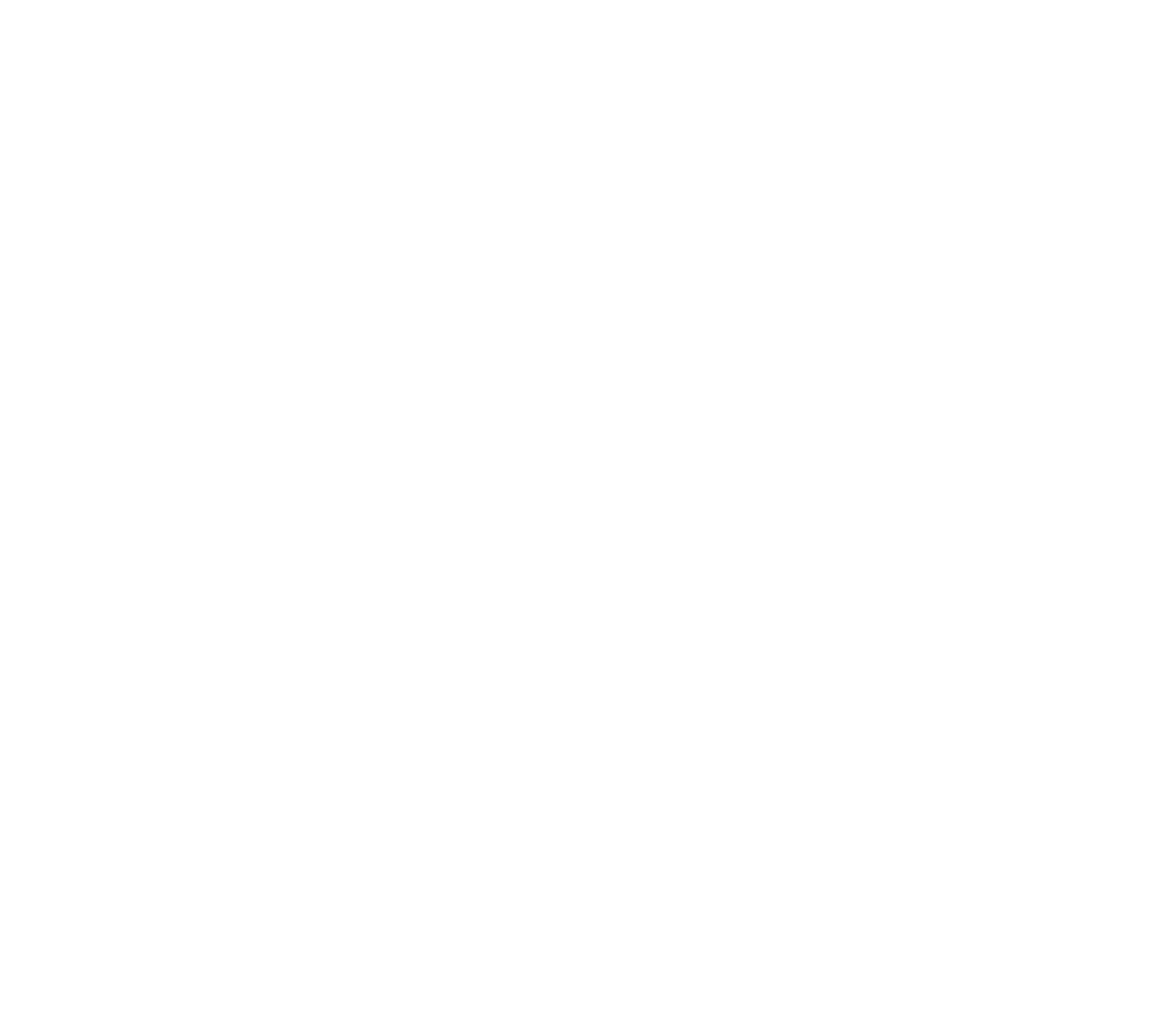
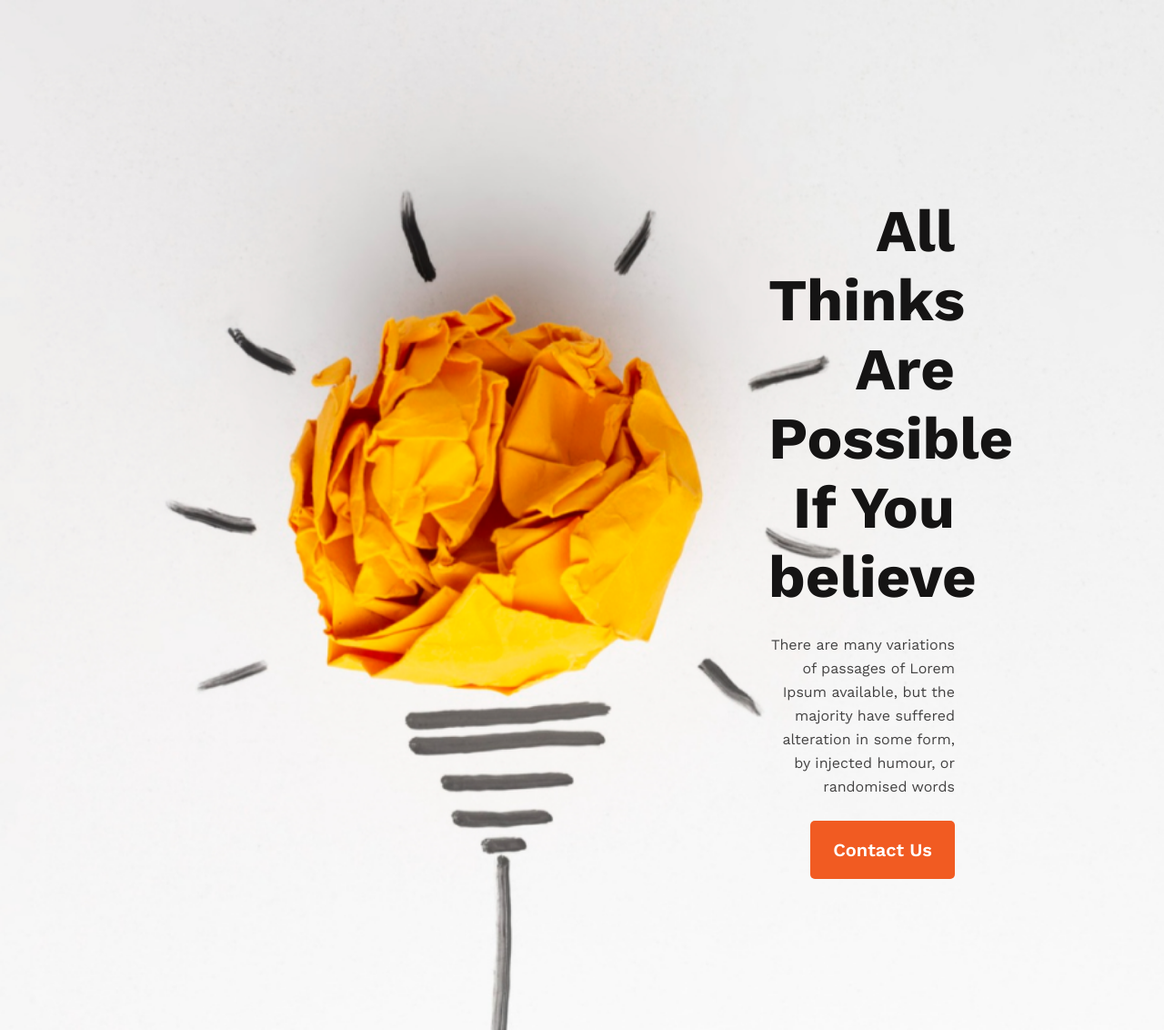
Before and after one commit to Shuvo1543/second-new-year2024, a plain HTML site: page index.html in a window 1280 px wide. Shown: the whole page at 91% size. Before the commit the page ends 800 px from the top, so only its background shows below. Drawn offline with nearby package versions, Linux system fonts and the light colour scheme.

Commit message:
Header Section added

```diff
--- a/css/style.css
+++ b/css/style.css
@@ -0,0 +1,46 @@
+/*Shared Style */
+@import url('https://fonts.googleapis.com/css2?family=Work+Sans:ital,wght@0,100..900;1,100..900&display=swap');
+
+* {
+    font-family: "Work Sans", serif;
+    margin: 0;
+    padding: 0;
+}
+
+/*Header Related Style */
+header {
+    background-image: url("../images/banner/banner1.png");
+    background-repeat: no-repeat;
+    background-size: cover;
+}
+
+.top-banner {
+    max-width: 525px;
+    text-align: right;
+
+    padding: 216px 230px 166px 845px;
+}
+
+.top-banner-title {
+    color: #151414;
+    font-size: 65px;
+    font-weight: 700;
+    margin-bottom:24px;
+}
+
+.top-banner-description {
+    color: #444343;
+    font-size: 16px;
+    font-weight: 400;
+    line-height: 26px;
+    margin-bottom:24px;
+}
+.top-banner-btn{
+    border-radius: 5px;
+background: #F15B22;
+padding:20px 25px;
+border:0;
+color: #FFF;
+font-size: 20px;
+font-weight: 600;
+}
--- a/index.html
+++ b/index.html
@@ -9,7 +9,11 @@
 <body>
     <!--Header Part Start-->
     <header>
-
+        <div class="top-banner">
+            <h1 class="top-banner-title">All Thinks Are Possible If You believe</h1>
+            <p class="top-banner-description">There are many variations of passages of Lorem Ipsum available, but the majority have suffered alteration in some form, by injected humour, or randomised words</p>
+            <button class="top-banner-btn">Contact Us</button>
+        </div>
     </header>
     <!--Header Part End-->
     <!--Main Section Start-->
```
